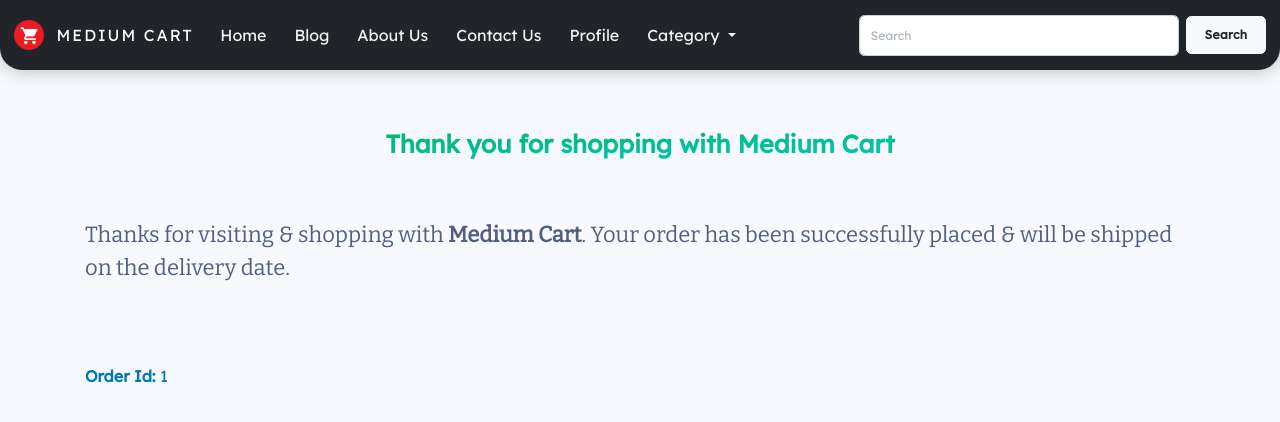
After one commit to yogesh-aggarwal/medium-cart-django, a Django app: template templates/checkout/thankYou.html in a window 1280 px wide. The commit adds this page. Shown: the top 422 px of the page. Run offline with Django 3.2, Linux system fonts and the light colour scheme; the template is opened without the code that fills it: most values are stand-ins (such as "Sample title", 1, 10 or a date in 2020); some libraries are stand-ins or nearby versions.

Commit message:
Created checkout & thank you page for placing order

```diff
--- a/mediumCart/urls.py
+++ b/mediumCart/urls.py
@@ -26,4 +26,5 @@
     path("about/", views.about, name="About"),
     path("contact/", views.contact, name="Contact"),
     path("view/", include("view.urls"), name="View"),
+    path("thank-you/", views.thankYou, name="View"),
 ]
--- a/static/checkout/css/index.css
+++ b/static/checkout/css/index.css
@@ -37,7 +37,7 @@
   box-shadow: 0 0 10px rgb(201, 201, 201);
 }
 
-.container {
+.page-container {
   padding: 2% 2% 5.5% 2%;
   box-shadow: 0 0 5px rgb(177, 177, 177);
   margin-top: 6%;
@@ -68,8 +68,8 @@
   border: none;
   color: white;
   background: black;
-  margin: 2% 0 0 -2%;
-  padding: 0.4%;
+  margin: 32px 0 0 -50px;
+  padding: 10px 16px 10px 16px;
   border-radius: 10px;
   font-size: 18px;
   font-weight: 600;
--- /dev/null
+++ b/static/checkout/css/thankYou.css
@@ -0,0 +1,46 @@
+@import url("https://fonts.googleapis.com/css?family=Lexend+Deca|Noto+Sans+JP|PT+Sans|Source+Sans+Pro&display=swap");
+
+/*
+font-family: 'Lexend Deca', sans-serif;
+font-family: 'Source Sans Pro', sans-serif;
+font-family: 'PT Sans', sans-serif;
+font-family: 'Noto Sans JP', sans-serif;
+*/
+
+.thanks-heading {
+  font-size: 25px;
+  text-align: center;
+  margin: 5% 0 5% 0;
+  font-weight: 600;
+  font-family: "Lexend Deca", sans-serif;
+  background: linear-gradient(
+    to right bottom,
+    rgb(0, 173, 52) -18%,
+    #00ccd3 100%
+  );
+  background-clip: inherit;
+  -webkit-background-clip: text;
+  -webkit-text-fill-color: transparent;
+}
+
+.thanks-description {
+  font-size: 22px;
+  margin: 5% 0 5% 0;
+}
+
+#order-id {
+  font-family: "Lexend Deca", sans-serif;
+  background: linear-gradient(
+    to right bottom,
+    rgb(0, 97, 187) -18%,
+    #009fa5 100%
+  );
+  background-clip: inherit;
+  -webkit-background-clip: text;
+  -webkit-text-fill-color: transparent;
+}
+
+#order-id::selection {
+  background: black;
+  -webkit-text-fill-color: white;
+}
--- a/static/checkout/js/index.js
+++ /dev/null
@@ -1 +0,0 @@
-console.log("Checkout here!")
--- a/static/view/css/index.css
+++ b/static/view/css/index.css
@@ -25,7 +25,8 @@
 }
 
 .product-image {
-  height: 380px;
+  height: 78%;
+  width: 58%;
   display: block;
   margin: 0 auto;
 }
--- a/templates/checkout/basic.html
+++ b/templates/checkout/basic.html
@@ -20,7 +20,6 @@
     <link rel="stylesheet" href="/static/global/requires/css/argon.min.css" />
     <link rel="stylesheet" href="/static/global/css/cards.css" />
     <link rel="stylesheet" href="/static/global/css/common.css" />
-    <link rel="stylesheet" href="/static/checkout/css/index.css" />
     <link rel="stylesheet" href="/static/global/requires/css/navbar.css" />
     <link rel="stylesheet" href="/static/global/requires/css/global.css" />
 
@@ -30,7 +29,6 @@
     <!-- <script src="/static/global/requires/js/bootstrap.js"></script> -->
     <script src="/static/global/requires/js/argon.min.js"></script>
     <script src="/static/global/js/tools.js"></script>
-    <script src="/static/checkout/js/index.js"></script>
 
     <!-- Favicon -->
     <link rel="shortcut icon" type="image/png" href="/static/global/img/brand-logo.png"/>
--- /dev/null
+++ b/templates/checkout/thankYou.html
@@ -0,0 +1,23 @@
+{% extends 'checkout/basic.html' %}
+
+{% block title %}Thank You{% endblock title %}
+
+{% block top %}
+<link rel="stylesheet" href="/static/checkout/css/thankYou.css" />
+<script src="/static/checkout/js/thankYou.js"></script>
+{% endblock top %}
+
+{% block body %}
+<div class="container">
+    <div class="thanks-heading">
+        Thank you for shopping with Medium Cart
+    </div>
+    <div class="thanks-description">
+        Thanks for visiting & shopping with <b>Medium Cart</b>. Your order has been successfully placed & will be shipped on the delivery date.
+    </div>
+    <br>
+    <div id="order-id">
+        <b>Order Id:</b> {{ id }}
+    </div>
+</div>
+{% endblock body %}
```
Also changed, not shown: mediumCart/views.py (+11 -0 lines), templates/checkout/index.html (+7 -2 lines), static/checkout/js/thankYou.js (added).
